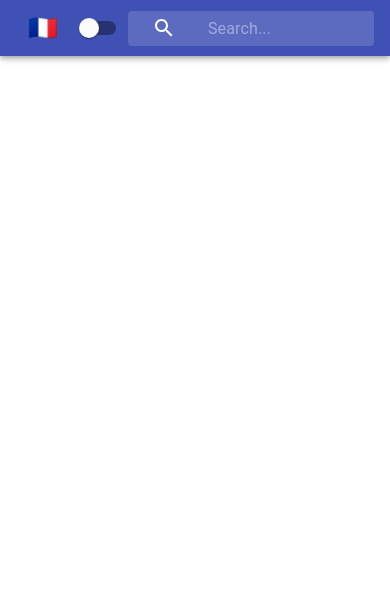
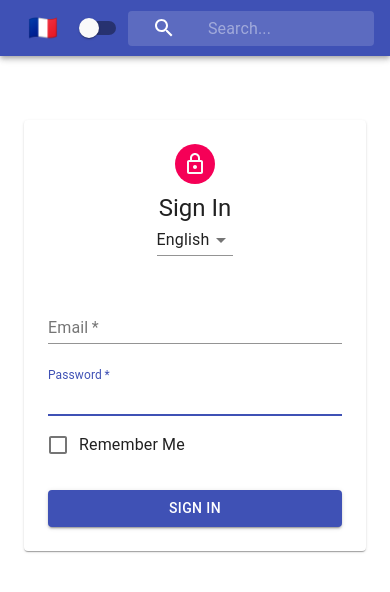
Before and after one commit to stekaye/context-signup, a React (Create React App) app: page / in a window 390 px wide. Shown: the top 592 px of the page. Built offline with nearby package versions, Linux system fonts and the light colour scheme.

Commit message:
Add responsive form component

```diff
--- a/src/App.js
+++ b/src/App.js
@@ -1,10 +1,14 @@
 import React, {Component} from 'react';
 import Navbar from './Navbar';
+import Form from './Form';
 
 class App extends Component {
   render() {
     return (
-      <Navbar/>
+      <>
+        <Navbar/>
+        <Form/>
+      </>
     )
   }
 }
--- /dev/null
+++ b/src/Form.js
@@ -0,0 +1,61 @@
+import React, {Component} from 'react';
+import Avatar from '@material-ui/core/Avatar';
+import Button from '@material-ui/core/Button';
+import CssBaseline from '@material-ui/core/CssBaseline';
+import FormControl from '@material-ui/core/FormControl';
+import FormControlLabel from '@material-ui/core/FormControlLabel';
+import Checkbox from '@material-ui/core/Checkbox';
+import Input from '@material-ui/core/Input';
+import InputLabel from '@material-ui/core/InputLabel';
+import LockOutlinedIcon from '@material-ui/icons/LockOutlined';
+import Paper from '@material-ui/core/Paper';
+import Typography from '@material-ui/core/Typography';
+import MenuItem from '@material-ui/core/MenuItem';
+import Select from '@material-ui/core/Select';
+import { withStyles } from '@material-ui/core/styles';
+import styles from './styles/FormStyles'
+
+class Form extends Component {
+  render() {
+    const { classes } = this.props
+    return (
+      <main className={classes.main}>
+        <Paper className={classes.paper}>
+          <Avatar className={classes.avatar}>
+            <LockOutlinedIcon/>
+          </Avatar>
+          <Typography variant='h5'>
+            Sign In
+          </Typography>
+          <Select value='english'>
+            <MenuItem value='english'>English</MenuItem>
+            <MenuItem value='french'>French</MenuItem>
+            <MenuItem value='spanish'>Spanish</MenuItem>
+          </Select>
+          <form className={classes.form}>
+            <FormControl margin='normal' required fullWidth>
+              <InputLabel htmlFor='email'>Email</InputLabel>
+              <Input id='email' name='email' autoFocus></Input>
+            </FormControl>
+            <FormControl margin='normal' required fullWidth>
+              <InputLabel htmlFor='password'>Password</InputLabel>
+              <Input id='password' name='password' autoFocus></Input>
+            </FormControl>
+            <FormControlLabel control={<Checkbox color='primary'/>} label='Remember Me'/>
+            <Button
+              variant='contained'
+              type='submit'
+              fullWidth
+              color='primary'
+              className={classes.submit}
+            >
+              Sign In
+            </Button>
+          </form>
+        </Paper>
+      </main>
+    )
+  }
+}
+
+export default withStyles(styles)(Form);
--- /dev/null
+++ b/src/styles/FormStyles.js
@@ -0,0 +1,33 @@
+const styles = theme => ({
+  main: {
+    display: 'block',
+    marginLeft: theme.spacing.unit * 3,
+    marginRight: theme.spacing.unit * 3,
+    width: 'auto',
+    [theme.breakpoints.up('sm')]: {
+      marginLeft: 'auto',
+      marginRight: 'auto',
+      width: 400
+    }
+  },
+  paper: {
+    alignItems: 'center',
+    display: 'flex',
+    flexDirection: 'column',
+    marginTop: theme.spacing.unit * 8,
+    padding: `${theme.spacing.unit * 2}px ${theme.spacing.unit * 3}px ${theme.spacing.unit * 3}px`
+  },
+  avatar: {
+    backgroundColor: theme.palette.secondary.main,
+    margin: theme.spacing.unit
+  },
+  form: {
+    marginTop: theme.spacing.unit * 3,
+    width: '100%'
+  },
+  submit: {
+    marginTop: theme.spacing.unit * 3
+  }
+});
+
+export default styles;
```
Also changed, not shown: 1 other file (tests, documents, lock files or other folders).
